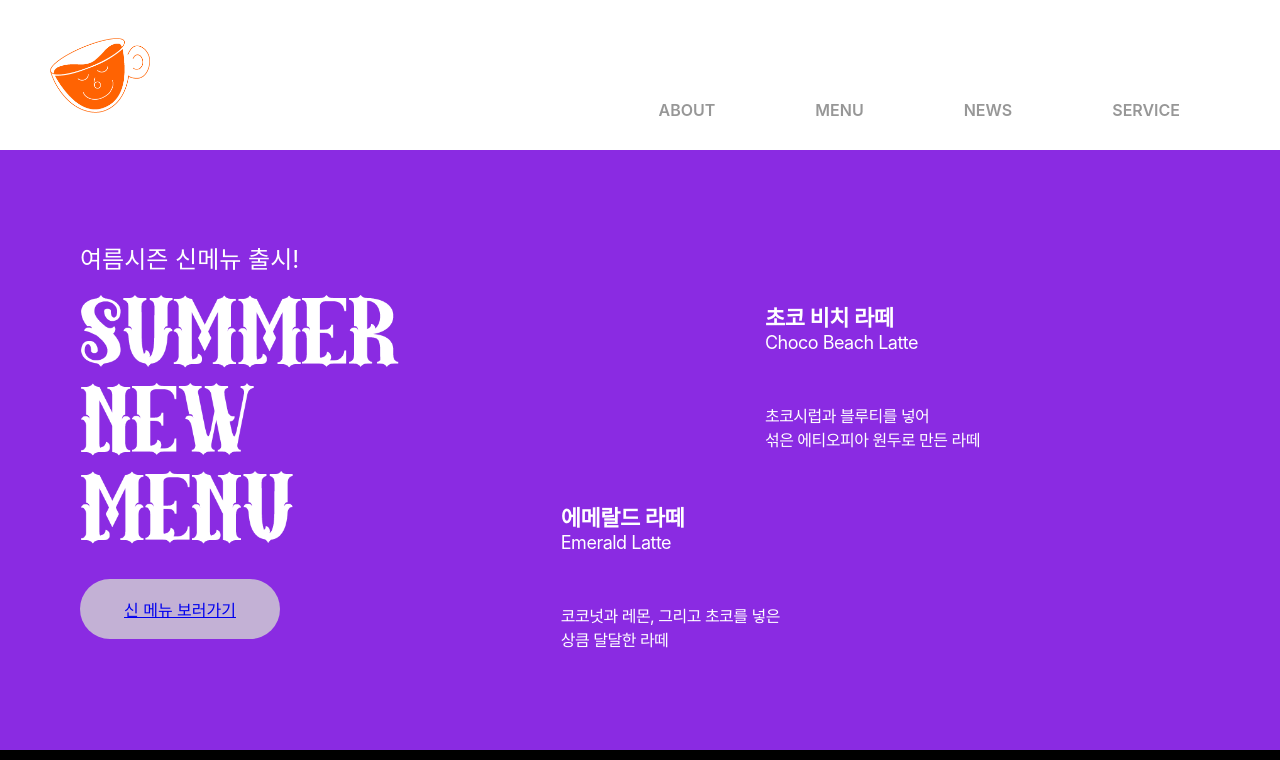
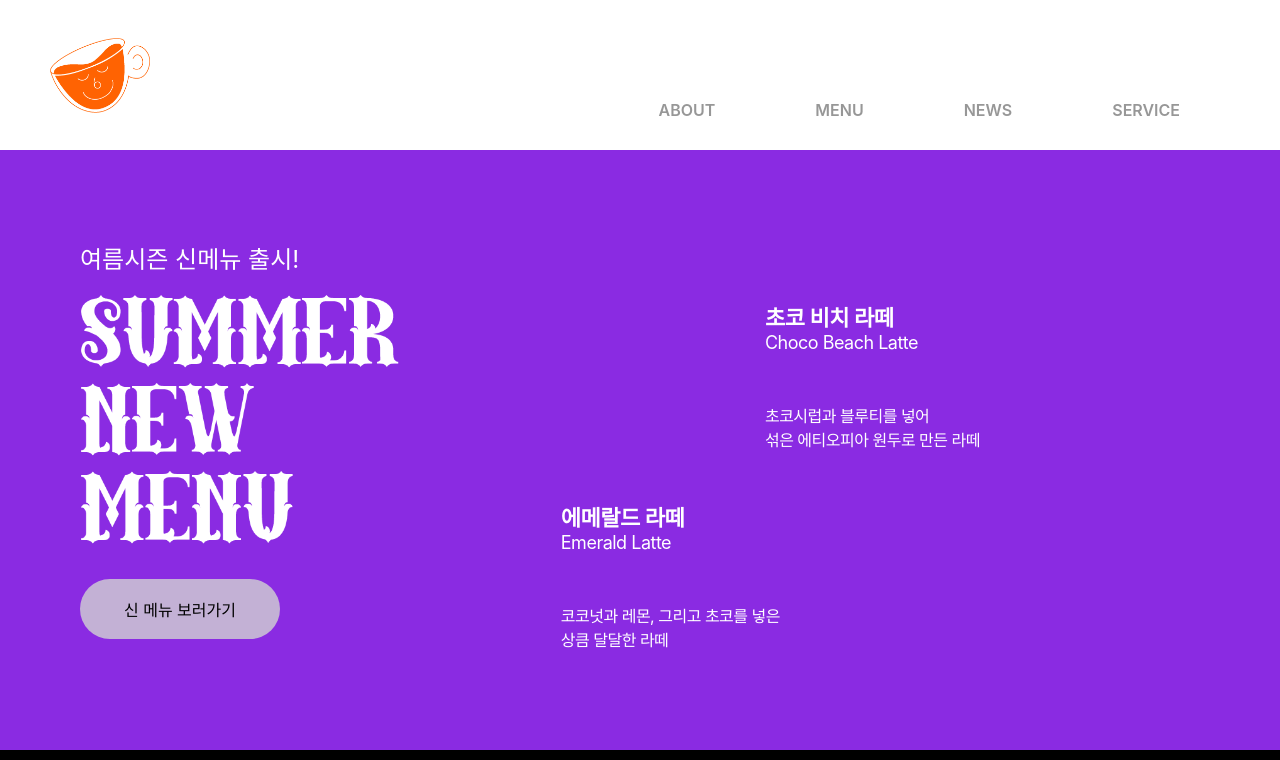
Before and after one commit to geumsong/project_cafe, a React (Create React App) app: page / in a window 1280 px wide. Shown: the top 760 px of the page. Built offline with nearby package versions, Linux system fonts and the light colour scheme.

Commit message:
[Edit]SCSS로 처음부터 다시 코드 짜는 中. 부족한 부분도 보완

```diff
--- a/package.json
+++ b/package.json
@@ -10,6 +10,7 @@
     "react-dom": "^18.2.0",
     "react-router-dom": "^6.11.1",
     "react-scripts": "5.0.1",
+    "sass": "^1.62.1",
     "web-vitals": "^2.1.4"
   },
   "scripts": {
--- a/src/Header/index.jsx
+++ b/src/Header/index.jsx
@@ -1,5 +1,5 @@
 import React from "react";
-import "../styles/header.css";
+import "../styles/header.scss";
 
 const Header = () => {
   return (
--- a/src/Pages/aboutPage_coffee.js
+++ b/src/Pages/aboutPage_coffee.js
@@ -62,7 +62,7 @@ const aboutPage_coffee = () => {
             <button className="notCheckButton">
               <Link to="/aboutPage_brand">브랜드소개</Link>
             </button>
-            <button className="checkButton ">
+            <button className="checkButton">
               <Link to="/aboutPage_coffee">마다메커피</Link>
             </button>
             <button className="notCheckButton ">
--- a/src/Pages/aboutPage_roasting.js
+++ b/src/Pages/aboutPage_roasting.js
@@ -1,5 +1,5 @@
 import React from "react";
-import "../styles/pages/aboutPage_roasting.css";
+import "../styles/pages/aboutPage_roasting.scss";
 import { Link } from "react-router-dom";
 
 const aboutPage_roasting = () => {
@@ -66,6 +66,7 @@ const aboutPage_roasting = () => {
           />
           TOP
         </button>
+
       </div>
     </div>
   );
--- a/src/Pages/home.jsx
+++ b/src/Pages/home.jsx
@@ -1,27 +1,26 @@
 import React from "react";
-import "../styles/pages/home.css";
+import "../styles/pages/home.scss";
 import { Link } from "react-router-dom";
 
 const Home = () => {
   return (
     <div>
       {/* 메인이미지 */}
-      <div className="mainImage">
-        <div className="mainImageTitle">
-          <span className="smallTitleText">여름시즌 신메뉴 출시!</span>
+      <div className="mainBackgroundImage">
+        <div className="mainBackgroundTitle">
+          <span className="mainFirstTitleText">여름시즌 신메뉴 출시!</span>
           <img
-            className="bigTitleText"
+            className="mainBigTitleText"
             src={require("../assets/img/summer.png")}
             alt="제목"
           />
-          <button className="goToNewMenu">
+          <button className="goToNewMenuButton">
             {/* Link to 경로 menuPage 생성되면 변경할것 */}
-            <Link to="/aboutPage_brand">신 메뉴 보러가기 </Link>
+            <Link to="/aboutPage_brand" className="goToNewMenu">신 메뉴 보러가기 </Link>
           </button>
         </div>
-
-        <div className="EmeraldPlusChoco">
-          <div className="EmeraldLatte">
+        <div className="emeraldAndChocoText">
+          <div className="emeraldLatte">
             <span className="name"> 에메랄드 라떼</span>
             <span className="englishName">Emerald Latte</span>
             <span className="explanation">
--- a/src/styles/header.css
+++ /dev/null
@@ -1,28 +0,0 @@
-.header {
-  width: 100%;
-  height: 150px;
-  display: flex;
-  justify-content: space-between;
-}
-
-.logo {
-  width: 100px;
-  height: 75px;
-  margin-left: 50px;
-  margin-top: 38px;
-}
-
-.categories {
-  display: flex;
-  align-items: flex-end;
-  height: 150px;
-}
-
-.nav {
-  margin-right: 100px;
-  margin-bottom: 30px;
-  font-size: 16px;
-  font-weight: 600;
-  cursor: pointer;
-  color: #979797;
-}
--- /dev/null
+++ b/src/styles/header.scss
@@ -0,0 +1,28 @@
+.header {
+  width: 100%;
+  height: 150px;
+  display: flex;
+  justify-content: space-between;
+
+  .logo {
+    width: 100px;
+    height: 75px;
+    margin-left: 50px;
+    margin-top: 38px;
+  }
+
+  .categories {
+    display: flex;
+    align-items: flex-end;
+    height: 150px;
+
+    .nav {
+      margin-right: 100px;
+      margin-bottom: 30px;
+      font-size: 16px;
+      font-weight: 600;
+      cursor: pointer;
+      color: #979797;
+    }
+  }
+}
--- a/src/styles/pages/aboutPage_roasting.css
+++ b/src/styles/pages/aboutPage_roasting.scss
@@ -1,3 +1,5 @@
+
+
 .roasting_pictureBox_a {
   width: 100%;
   height: 800px;
@@ -6,8 +8,7 @@
 
 .roasting_pictureBox_b_section {
   display: flex;
-  /* 이거때문에 warning이뜸 */
-  align-items: end;
+  align-items: flex-end;
   justify-content: center;
   width: 100%;
   height: 1000px;
--- a/src/styles/pages/home.css
+++ b/src/styles/pages/home.scss
@@ -1,44 +1,57 @@
-.mainImage {
+.mainBackgroundImage {
   width: 100%;
   height: 600px;
   background-color: #8a2be2;
-}
 
-.mainImageTitle {
+  .mainBackgroundTitle {
     display: flex;
     flex-direction: column;
     position: absolute;
     margin-left: 80px;
-}
 
-.smallTitleText {
+    .mainFirstTitleText {
       margin-top: 90px;
       font-size: 24px;
       color: white;
     }
 
-.bigTitleText {
+    .mainBigTitleText {
       width: 320px;
       margin-top: 20px;
     }
 
-.goToNewMenu {
+    .goToNewMenuButton {
       width: 200px;
       height: 60px;
       text-align: center;
       margin-top: 25px;
       background-color: lightgray;
       background-color: rgba(211, 211, 211, 0.8);
-  font-size: 16px;
       border-radius: 30px;
       cursor: pointer;
       border: none;
+
+      .goToNewMenu {
+        font-size: 16px;
+        text-decoration: none;
+        color: black;
+      }
+    }
+  }
 }
 
-.EmeraldPlusChoco {
+.emeraldAndChocoText {
   letter-spacing: -0.5px;
   color: white;
   white-space: pre-line;
+
+  //absoloute 코드 빼서 다시 코드짜기
+  .emeraldLatte {
+    display: flex;
+    flex-direction: column;
+    position: absolute;
+    top: 500px;
+    right: 500px;
   }
 
   .chocoBeachLatte {
@@ -48,15 +61,9 @@
     top: 300px;
     right: 300px;
   }
-
-.EmeraldLatte {
-  display: flex;
-  flex-direction: column;
-  position: absolute;
-  top: 500px;
-  right: 500px;
 }
 
+//중복되는건 밖으로 꺼내놓는게 좋을까?
 .name {
   font-size: 22px;
   font-weight: 600;
@@ -122,7 +129,8 @@
   align-items: center;
   width: 100%;
   height: 609px;
-  background-image: url(/src/assets/img/backgroundCheckPattern.png);
+  // 에러발생
+  // background-image: url(/src/assets/img/backgroundCheckPattern.png);
   background-size: 100%;
 }
 
```
Also changed, not shown: 1 other file (tests, documents, lock files or other folders). Lines whose indentation alone changed are shown as unchanged.
